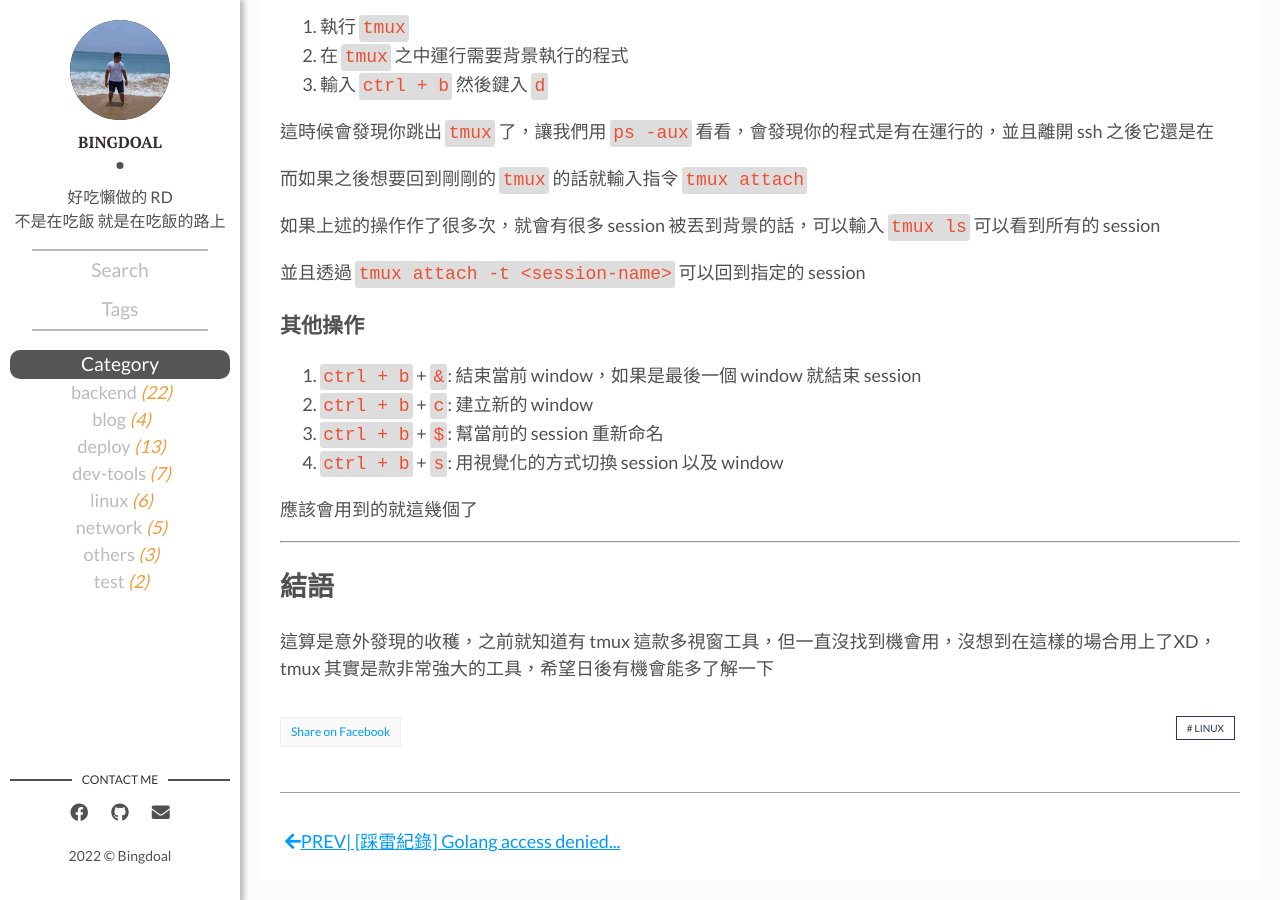
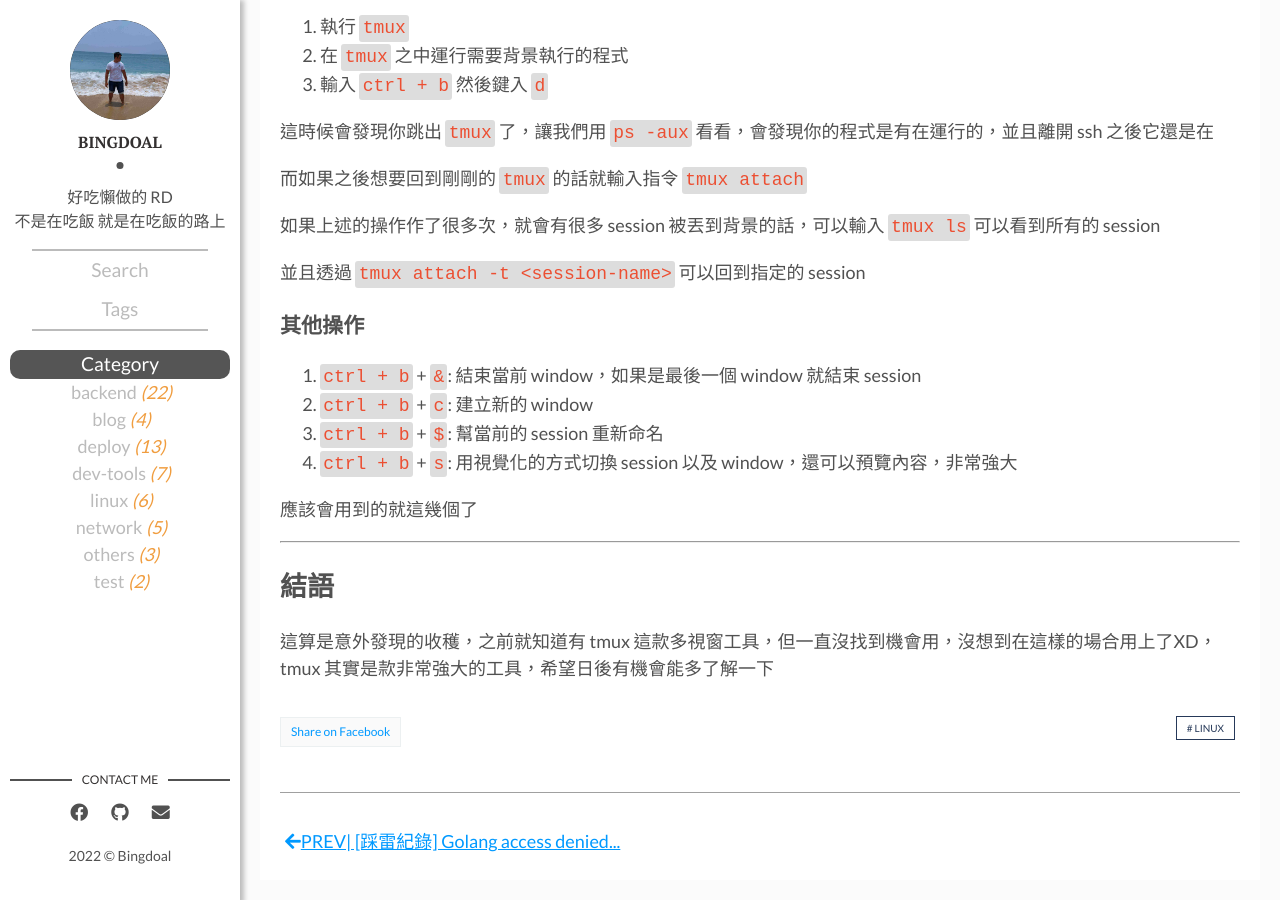
Before and after one commit to Bingdoal/bingdoal.github.io, a Jekyll site: the page built from _posts/2022/2022-03-23-linux-run-in-background-after-exit-ssh.md, in a window 1280 px wide and 900 px high, scrolled down 1086 px. Built offline with Jekyll 4.4.1, drawn with Linux system fonts in a browser that asks for light colours; comment, search, counter and statistics services are not loaded.

Commit message:
add some content.

```diff
--- a/_posts/2022/2022-03-23-linux-run-in-background-after-exit-ssh.md
+++ b/_posts/2022/2022-03-23-linux-run-in-background-after-exit-ssh.md
@@ -42,7 +42,7 @@ published: true
 1. `ctrl + b` + `&`: 結束當前 window，如果是最後一個 window 就結束 session
 2. `ctrl + b` + `c`: 建立新的 window
 3. `ctrl + b` + `$`: 幫當前的 session 重新命名
-4. `ctrl + b` + `s`: 用視覺化的方式切換 session 以及 window
+4. `ctrl + b` + `s`: 用視覺化的方式切換 session 以及 window，還可以預覽內容，非常強大
 
 應該會用到的就這幾個了
 
```
